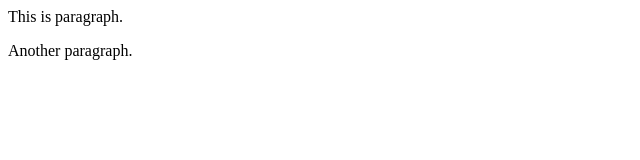
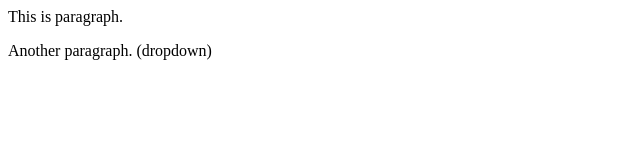
Before and after one commit to Neeraj-Sethiya/localrepo, a plain HTML site: page index.html in a window 1280 px wide. Shown: the full height of the page, 0-640 px from the left. Drawn offline with Linux system fonts and the light colour scheme.

Commit message:
Add dropdown

```diff
--- a/index.html
+++ b/index.html
@@ -1,2 +1,2 @@
 <p>This is paragraph.</p>
-<p>Another paragraph.</p>
+<p>Another paragraph. (dropdown) </p>
```
